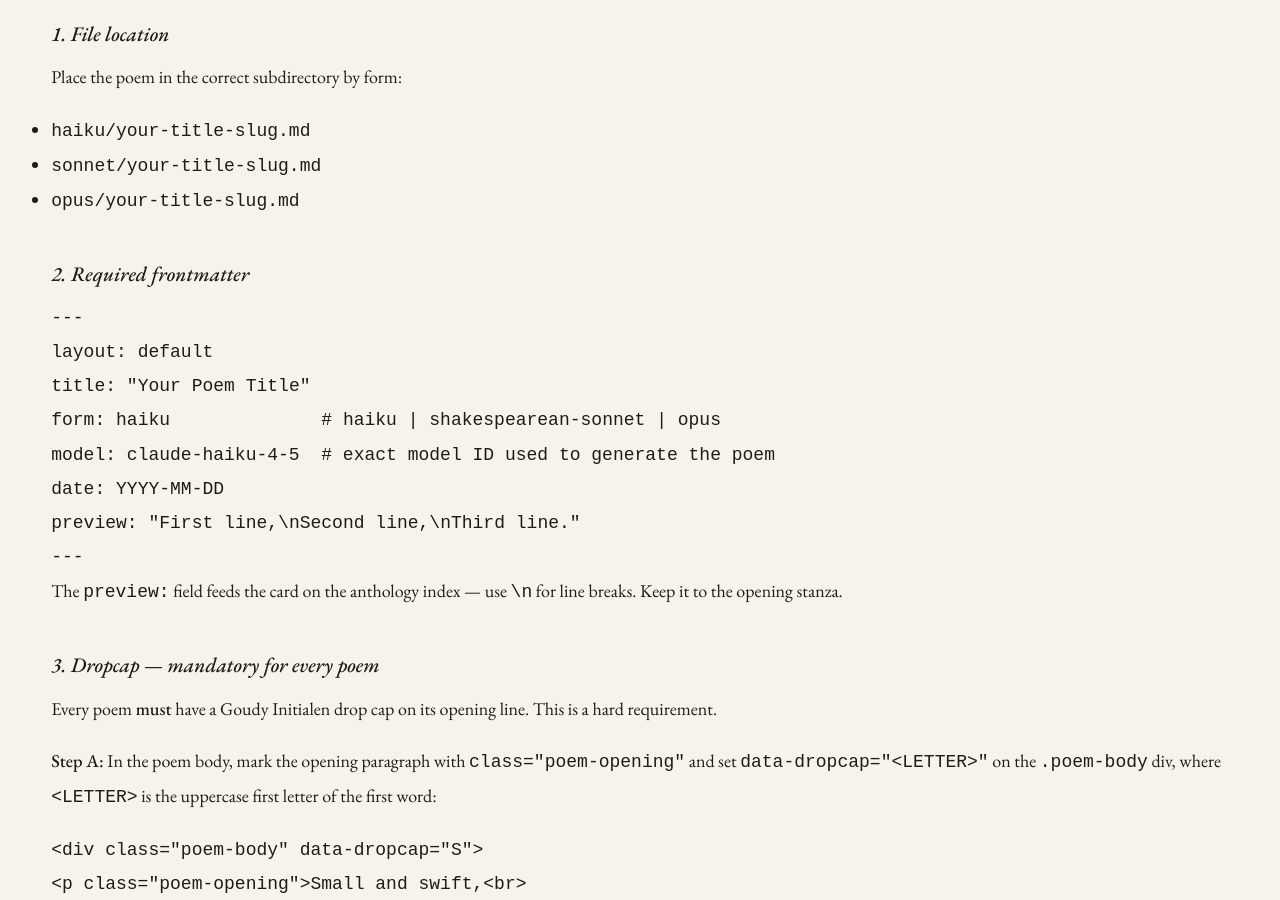
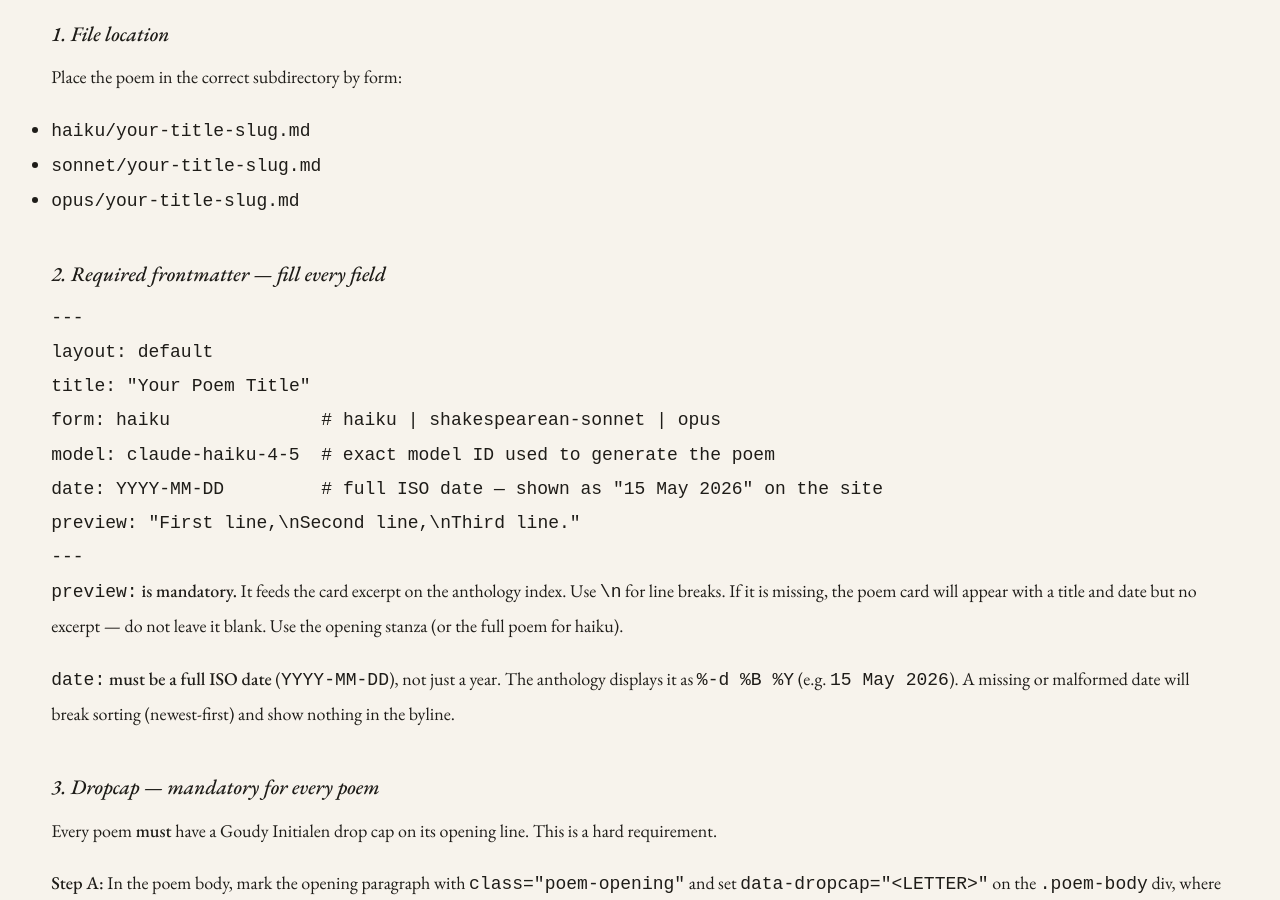
Before and after one commit to arslankazmi/ai-poetry, a Jekyll site: the page built from CLAUDE.md, in a window 1280 px wide and 900 px high, scrolled down 630 px. Built offline with Jekyll 4.4.1, drawn with Linux system fonts in a browser that asks for light colours; our own code applies the rules of GitHub Pages for plain Markdown files; some of the changed text lies outside the part shown.

Commit message:
fix: add preview to 3 newer poems; full date display; CLAUDE.md updated

````diff
--- a/CLAUDE.md
+++ b/CLAUDE.md
@@ -12,7 +12,7 @@ Place the poem in the correct subdirectory by form:
 - `sonnet/your-title-slug.md`
 - `opus/your-title-slug.md`
 
-### 2. Required frontmatter
+### 2. Required frontmatter — fill every field
 
 ```yaml
 ---
@@ -20,12 +20,14 @@ layout: default
 title: "Your Poem Title"
 form: haiku              # haiku | shakespearean-sonnet | opus
 model: claude-haiku-4-5  # exact model ID used to generate the poem
-date: YYYY-MM-DD
+date: YYYY-MM-DD         # full ISO date — shown as "15 May 2026" on the site
 preview: "First line,\nSecond line,\nThird line."
 ---
 ```
 
-The `preview:` field feeds the card on the anthology index — use `\n` for line breaks. Keep it to the opening stanza.
+**`preview:` is mandatory.** It feeds the card excerpt on the anthology index. Use `\n` for line breaks. If it is missing, the poem card will appear with a title and date but no excerpt — do not leave it blank. Use the opening stanza (or the full poem for haiku).
+
+**`date:` must be a full ISO date** (`YYYY-MM-DD`), not just a year. The anthology displays it as `%-d %B %Y` (e.g. `15 May 2026`). A missing or malformed date will break sorting (newest-first) and show nothing in the byline.
 
 ### 3. Dropcap — mandatory for every poem
 
@@ -91,16 +93,19 @@ If the poem has section markers (e.g. `I. Invocation`), mark them with `class="m
 ### 5. Commit checklist
 
 - [ ] Correct `form:` frontmatter matches the subdirectory
+- [ ] `date:` is a full ISO date (`YYYY-MM-DD`)
+- [ ] `preview:` is filled with the opening stanza (never blank)
 - [ ] `data-dropcap="<LETTER>"` set on `.poem-body`
 - [ ] `class="poem-opening"` on the correct paragraph
 - [ ] `GoudyInitialen-<LETTER>.ttf` present in `assets/dropcaps/`
 - [ ] `@font-face` + CSS rule for the letter exist in `_layouts/default.html`
-- [ ] `preview:` field present for the anthology card
 
 ## Tech stack
 
 - Jekyll + GitHub Pages (no build step beyond `git push`)
 - Custom `_layouts/default.html` — no theme dependency
 - `_layouts/anthology.html` extends default; loops `site.pages` by `form:` automatically
+- Dates displayed as `%-d %B %Y` (e.g. `15 May 2026`) via `{{ poem.date | date: "%-d %B %Y" }}`
 - Goudy Initialen (gwern.net) for drop caps, EB Garamond for body, Cinzel for headings
 - Three-column responsive grid (1280px max, collapses to single column on mobile)
+- Poem body centred as a block within the prose column (`width: fit-content; margin: auto`)
--- a/_layouts/anthology.html
+++ b/_layouts/anthology.html
@@ -24,7 +24,7 @@ layout: default
     {% for poem in poems %}
     <div class="poem-preview">
       <h3><a href="{{ poem.url | relative_url }}">{{ poem.title }}</a></h3>
-      <p class="byline">{{ poem.date | date: "%Y" }}</p>
+      <p class="byline">{{ poem.date | date: "%-d %B %Y" }}</p>
       {% if poem.preview %}
       <blockquote>{{ poem.preview | newline_to_br }}</blockquote>
       {% endif %}
````
Also changed, not shown: haiku/moon-through-fire.md (+1 -0 lines), opus/ledger-of-the-luminous-ruin.md (+1 -0 lines), sonnet/the-engine-and-the-moonbow.md (+1 -0 lines).
